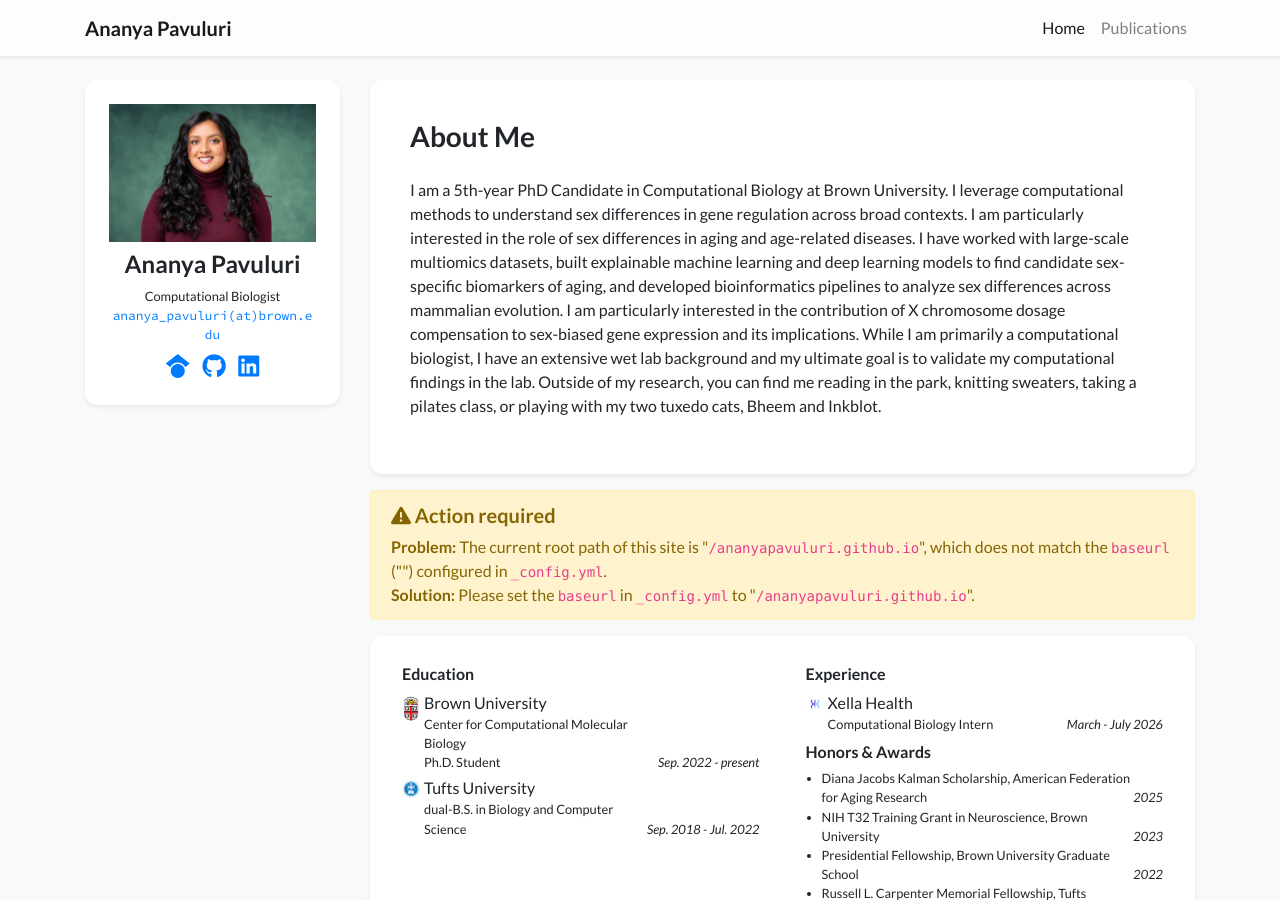
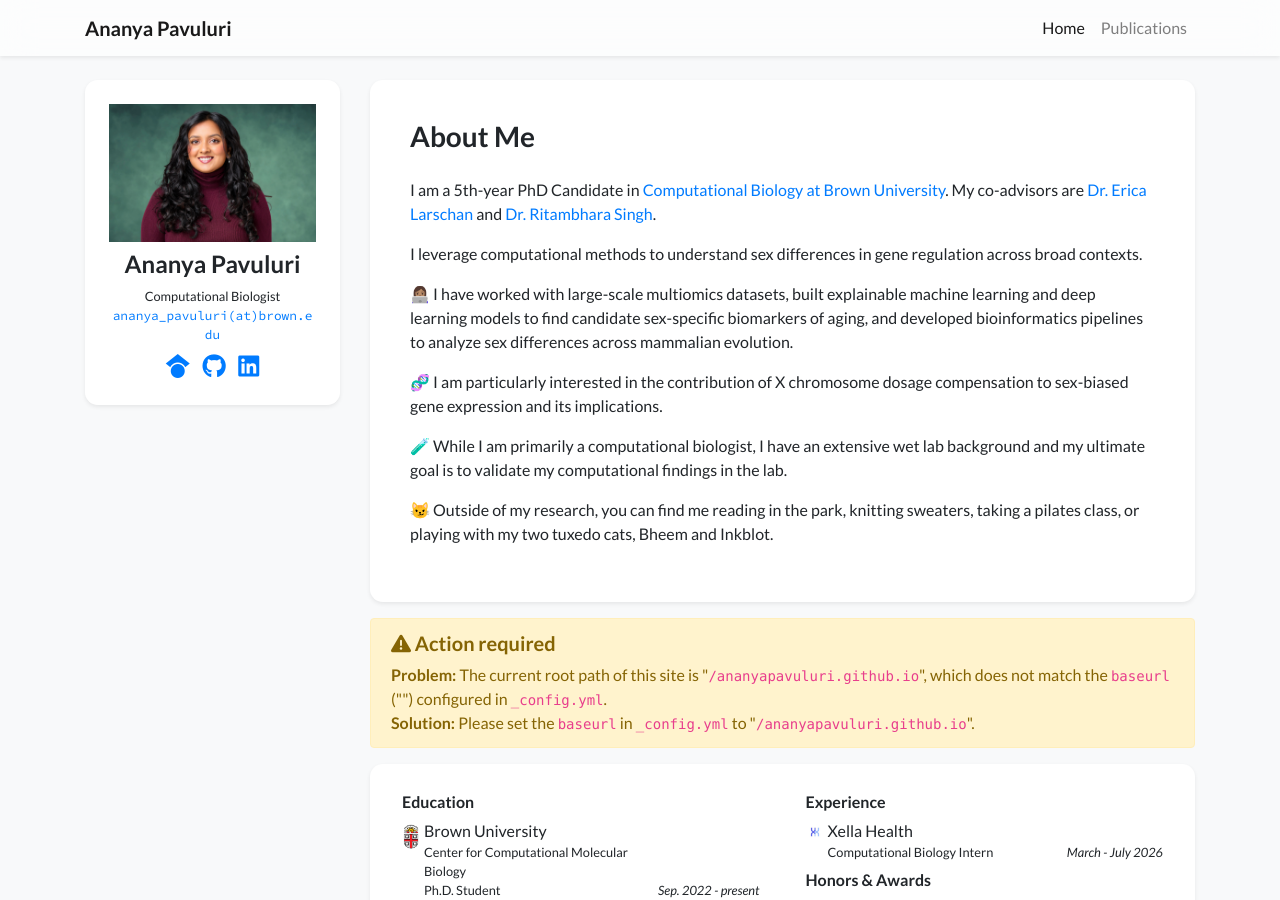
Before and after one commit to ananyapavuluri/ananyapavuluri.github.io, a Jekyll site: the page built from index.html, in a window 1280 px wide and 900 px high. Built offline with Jekyll 4.4.1, drawn with Linux system fonts in a browser that asks for light colours; nearby versions of some CDN libraries; a style sheet for code colours, icons or effects is not loaded.

Commit message:
adding more pizzazz

```diff
--- a/_data/profile.yml
+++ b/_data/profile.yml
@@ -21,12 +21,22 @@ linkedin: ananya-pavuluri
 short_bio_text_justify: false
 short_bio: >-
   <p>
-   I am a 5th-year PhD Candidate in Computational Biology at Brown University.
-   I leverage computational methods to understand sex differences in gene regulation across broad contexts. I am particularly interested in the role of sex differences in aging and age-related diseases.
-   I have worked with large-scale multiomics datasets, built explainable machine learning and deep learning models to find candidate sex-specific biomarkers of aging, and developed bioinformatics pipelines to analyze sex differences across mammalian evolution.
-   I am particularly interested in the contribution of X chromosome dosage compensation to sex-biased gene expression and its implications.
-   While I am primarily a computational biologist, I have an extensive wet lab background and my ultimate goal is to validate my computational findings in the lab.
-   Outside of my research, you can find me reading in the park, knitting sweaters, taking a pilates class, or playing with my two tuxedo cats, Bheem and Inkblot.
+    I am a 5th-year PhD Candidate in <a href="https://ccmb.brown.edu/" target="_blank">Computational Biology at Brown University</a>. My co-advisors are <a href="https://www.larschanlab.com/" target="_blank">Dr. Erica Larschan</a> and <a href="https://rsinghlab.org/" target="_blank">Dr. Ritambhara Singh</a>.
+  </p>
+  <p>
+    I leverage computational methods to understand sex differences in gene regulation across broad contexts.
+  </p>
+  <p>
+    👩🏽‍💻 I have worked with large-scale multiomics datasets, built explainable machine learning and deep learning models to find candidate sex-specific biomarkers of aging, and developed bioinformatics pipelines to analyze sex differences across mammalian evolution.
+  </p>
+  <p>
+    🧬 I am particularly interested in the contribution of X chromosome dosage compensation to sex-biased gene expression and its implications.
+  </p>
+  <p>
+    🧪 While I am primarily a computational biologist, I have an extensive wet lab background and my ultimate goal is to validate my computational findings in the lab.
+  </p>
+  <p>
+    😼 Outside of my research, you can find me reading in the park, knitting sweaters, taking a pilates class, or playing with my two tuxedo cats, Bheem and Inkblot.
   </p>
 
 portrait_url: /assets/images/photos/portrait.jpg
```
Also changed, not shown: _publications/2026/timeflies.md (+1 -1 lines), assets/images/covers/drosophila.png (added).
